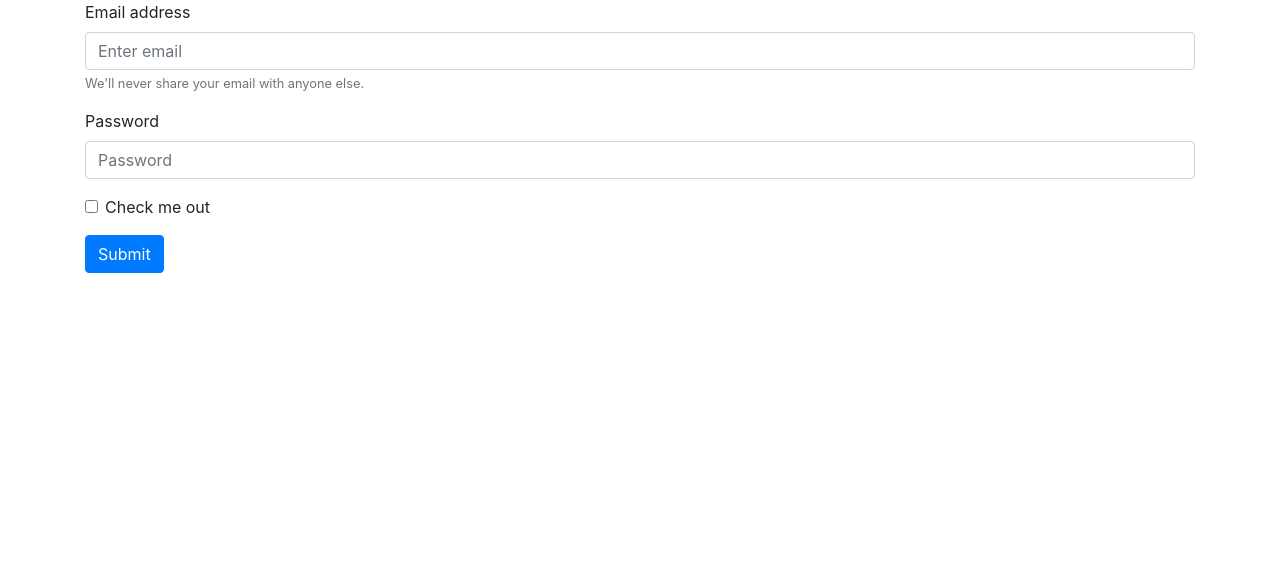
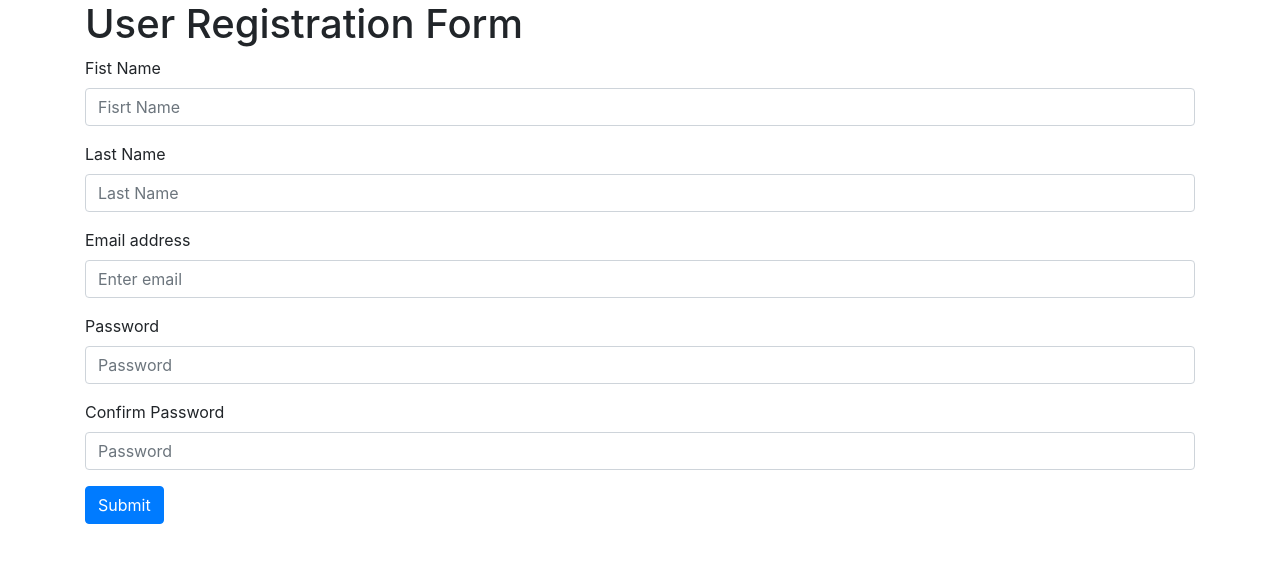
Before and after one commit to Python-November-2018/harshul-laiwala-Py1, a Flask app: page / in a window 1280 px wide. Shown: the top 563 px of the page. Run offline with Flask 2, Linux system fonts and the light colour scheme; some libraries are stand-ins or nearby versions.

Commit message:
registration form

```diff
--- a/02-flask/02-flask/11-registration_form/server.py
+++ b/02-flask/02-flask/11-registration_form/server.py
@@ -1,4 +1,5 @@
-from flask import Flask , render_template , session , redirect
+from flask import Flask , render_template , session , redirect, request , flash
+import re
 
 app = Flask(__name__)
 app.secret_key = 'this is a secret key'
@@ -7,5 +8,50 @@ app.secret_key = 'this is a secret key'
 def index():
     return render_template('index.html')
 
+
+@app.route('/process', methods=['POST'])
+def process_user_regisration():
+    errors = False
+    print(request.form)
+
+    # All fields are required and must not be blank
+    for keys in request.form:
+        print('+' * 80)
+        print(keys)
+        for key in keys:
+            print('-'* 80)
+            print(key)
+            if request.form[key] == 0:
+                flash('Cannot be empty', key)
+                errors=True
+
+    # First and Last Name cannot contain any numbers
+    if bool(re.search(r'\d',str(request.form['firstName']))) or bool(re.search(r'\d', str(request.form['lastName']))):
+        errors=True
+        flash('First and Last Name cannot contain any numbers',category='error')
+
+    # Password should be more than 8 characters
+    if len(str(request.form['password'])) <= 8:
+        errors=True
+        flash('Password should be more than 8 characters', category='error')
+
+    # Email should be a valid email
+    if bool(re.search(r'^[a-zA-Z0-9*_*.]+@[a-zA-Z0-9]+.[a-zA-z0-9]{3}$',str(request.form['email']))) == False:
+        errors=True
+        flash('Email should be a valid email' , category='error')
+
+    # Password and Password Confirmation should match
+    if str(request.form['password']) != str(request.form['confirmPassword']):
+        errors=True
+        flash('Password and Password Confirmation should match', category='error')
+
+    if errors == True:
+        return redirect('/')
+
+    flash('User Registered Successfully', category='success')
+    return redirect('/success.html')
+
+
+
 if __name__=='__main__':
     app.run(debug=True)
--- a/02-flask/02-flask/11-registration_form/templates/index.html
+++ b/02-flask/02-flask/11-registration_form/templates/index.html
@@ -9,20 +9,42 @@
 </head>
 <body>
     <div class="container">
-        <form>
+        <h1 class="display-5">User Registration Form</h1>
+        {% with messages = get_flashed_messages(with_categories = true) %}
+            {% for category, message in messages %}
+            <div class="alert alert-success" role="alert">
+                <p>Cateogry: {{ category }} </p>
+                <p>Message: {{ messages }} </p>
+            </div>
+            {% endfor %}
+        {%endwith%}
+
+        <form action="/process"  method="POST" class="form-group">
+            <div class="form-group">
+                <label for="firstName">Fist Name</label>
+                <input type="text" class="form-control" id="firstName" name="firstName" placeholder="Fisrt Name">
+            </div>
+
+            <div class="form-group">
+                <label for="lastName">Last Name</label>
+                <input type="text" class="form-control" id="lastName" name="lastName" placeholder="Last Name">
+            </div>
+
             <div class="form-group">
                 <label for="exampleInputEmail1">Email address</label>
-                <input type="email" class="form-control" id="exampleInputEmail1" aria-describedby="emailHelp" placeholder="Enter email">
-                <small id="emailHelp" class="form-text text-muted">We'll never share your email with anyone else.</small>
+                <input type="email" class="form-control" id="exampleInputEmail1" name="email" placeholder="Enter email">
             </div>
+
             <div class="form-group">
                     <label for="exampleInputPassword1">Password</label>
-                    <input type="password" class="form-control" id="exampleInputPassword1" placeholder="Password">
+                    <input type="password" class="form-control" id="exampleInputPassword1" placeholder="Password" name="password">
             </div>
-            <div class="form-group form-check">
-                    <input type="checkbox" class="form-check-input" id="exampleCheck1">
-                    <label class="form-check-label" for="exampleCheck1">Check me out</label>
+
+            <div class="form-group">
+                    <label for="confirmPassword">Confirm Password</label>
+                    <input type="password" class="form-control" id="confirmPassword" placeholder="Password" name="confirmPassword">
             </div>
+
             <button type="submit" class="btn btn-primary">Submit</button>
         </form>
     </div>
```
